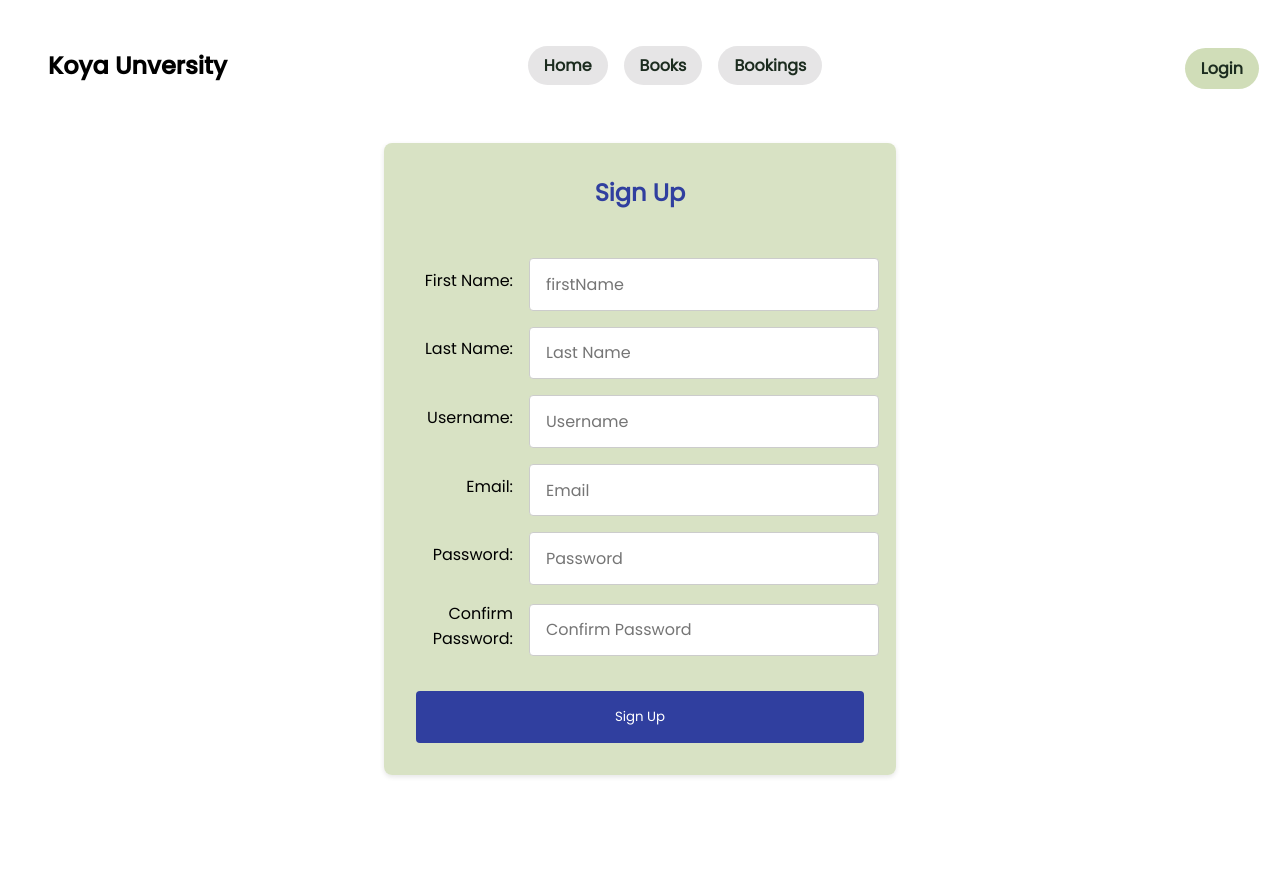
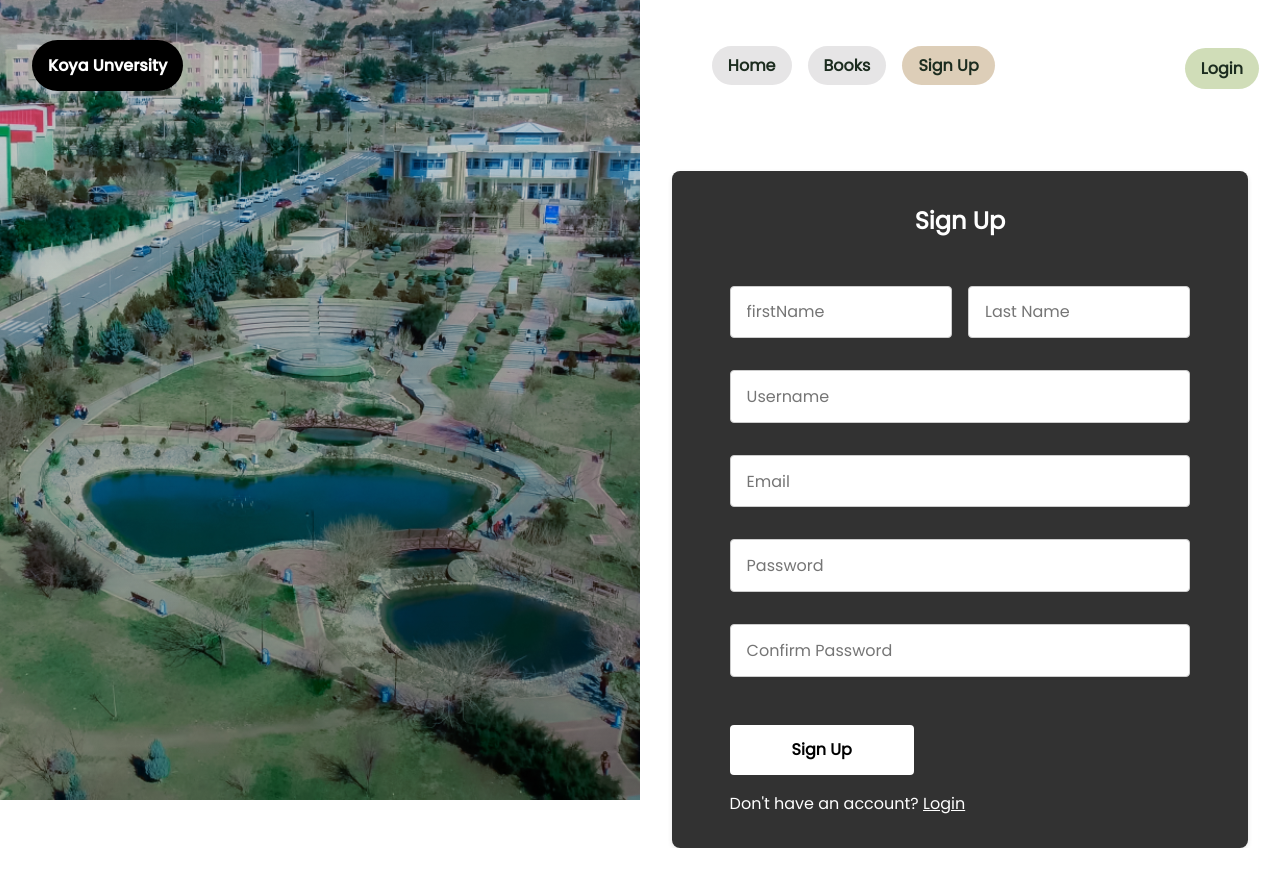
Before and after one commit to Yaqub-naqeb/LMS-frontend-student, a React (Vite) app: page /signup in a window 1280 px wide. Shown: the top 886 px of the page. After the commit the page ends 848 px from the top, so only its background shows below. Built offline with nearby package versions, Linux system fonts and the light colour scheme.

Commit message:
design login signup page

```diff
--- a/src/layout/Navbar.jsx
+++ b/src/layout/Navbar.jsx
@@ -18,15 +18,18 @@ const Navbar = () => {
   const pages = [
     { id:1,name: "Home", path: routes.root.path },
     { id:2,name: "Books", path: routes.books.path },
-    { id:3,name: "Bookings", path: routes.bookings.path },
+    { id:3,name:"Sign Up", path:routes.signup.path },
+
     { id:4,name:"Login", path:routes.login.path },
   ];
 
   const pagesForAuth = [
     { id:1,name: "Home", path: routes.root.path },
     { id:2,name: "Books", path: routes.books.path },
-    { id:3,name: "Logout", path: 'not available' },
-    { id:4,name:"profile",path:routes.profile.path},
+    { id:3,name: "Bookings", path: routes.bookings.path },
+
+    { id:4,name: "Logout", path: 'not available' },
+    { id:5,name:"profile",path:routes.profile.path},
   ];
 
 
@@ -40,7 +43,7 @@ const pg=isAuthenticated?pagesForAuth:pages;
   return (
     <div>
       <nav className="navbar">
-        <h1>Koya Unversity</h1>
+        <h1 className="koyaUni">Koya Unversity</h1>
         <ul className="navbar__list">
           {pg.map((page) => (
             <li key={page.id} className="navbar__item" onClick={page.name==='Logout'?logout:undefined}>
--- a/src/pages/Root.jsx
+++ b/src/pages/Root.jsx
@@ -3,11 +3,13 @@
 import IntialLayout from "../layout/IntialLayout";
 import Navbar from "../layout/Navbar";
 import AuthContextProvider from "../components/auth/context/AuthContext";
-
+import { useLocation } from 'react-router-dom';
 const Root = () => {
+  const location = useLocation();
+  console.log(location.pathname)
   return (
     <AuthContextProvider>
-      <div id="root-container" data-testid="root-container">
+      <div id="root-container" data-testid="root-container" className={` ${location.pathname === '/login' || location.pathname === '/signup'?"userInAuth":'root-container'}`}>
        <Navbar/>
        <IntialLayout/>
       </div>
--- a/src/pages/home/_index.jsx
+++ b/src/pages/home/_index.jsx
@@ -1,3 +1,4 @@
+import { NavLink } from "react-router-dom";
 import koyaImg from "../../assets/KoyaUni.png";
 import HomeButton from "../../components/buttons/HomeButton";
 
@@ -16,9 +17,9 @@ const Home = () => {
       <div>
         <img className="image-container" src={koyaImg} alt="koya university" />
       </div>
-      <div>
+      <NavLink to={'/books'} className={'link'}>
         <HomeButton  name={'Explore Books'}/>
-      </div>
+      </NavLink>
     </div>
   );
 };
--- a/src/pages/login/_index.jsx
+++ b/src/pages/login/_index.jsx
@@ -1,5 +1,5 @@
 import { useContext, useEffect, useState } from "react";
-import { Form ,useActionData, useNavigate} from "react-router-dom";
+import { Form ,NavLink,useActionData, useNavigate} from "react-router-dom";
 import { AuthContext } from "../../components/auth/context/AuthContext";
 
 
@@ -80,8 +80,11 @@ const Login = () => {
     <div className="container">
 
 
+
+<div className="right">
+
 <div className="signup-form ">
-    <h2 className="signup-form__title">Login</h2>
+    <h2 className="signup-form__title">Login Form</h2>
     <Form className="signup-form__form" method="post" action="/login">
 
 
@@ -107,9 +110,17 @@ const Login = () => {
         />
       </div>
 
-      <button className="signup-form__submit" type="submit">Sign Up</button>
+
+      <button className="signup-form__submit" type="submit">Login</button>
+
+      <p>
+      Already have an account? <NavLink to={'/signup'} className={'login'}>Sign Up</NavLink>
+      </p>
     </Form>
+
   </div>
+
+</div>
 
 
 
--- a/src/pages/signup/_index.jsx
+++ b/src/pages/signup/_index.jsx
@@ -1,5 +1,5 @@
 import { useEffect, useState } from "react";
-import { Form ,useActionData, useNavigate} from "react-router-dom";
+import { Form ,NavLink,useActionData, useNavigate} from "react-router-dom";
 
 
 export const signupAction = async ({ request }) => {
@@ -65,32 +65,38 @@ const Signup = () => {
   return (
     <div className="container">
 
-
+<div className="right">
 <div className="signup-form ">
     <h2 className="signup-form__title">Sign Up</h2>
     <Form className="signup-form__form" method="post" action="/signup">
-      <div className="signup-form__field">
-        <label className="signup-form__label">First Name:</label>
+     <div className="signup-form__full-name">
+
+     <div className="signup-form__field inp">
+        {/* <label className="signup-form__label">First Name:</label> */}
         <input
-          className="signup-form__input"
+          className="signup-form__input "
           type="text"
           placeholder="firstName"
           name="first name"
           required
         />
       </div>
-      <div className="signup-form__field">
-        <label className="signup-form__label">Last Name:</label>
+      <div className="signup-form__field inp">
+        {/* <label className="signup-form__label">Last Name:</label> */}
         <input
-          className="signup-form__input"
+          className="signup-form__input "
           type="text"
           placeholder="Last Name"
           name="lastName"
           required
         />
       </div>
+
+
+
+     </div>
       <div className="signup-form__field">
-        <label className="signup-form__label">Username:</label>
+        {/* <label className="signup-form__label">Username:</label> */}
         <input
           className="signup-form__input"
           type="text"
@@ -100,7 +106,7 @@ const Signup = () => {
         />
       </div>
       <div className="signup-form__field">
-        <label className="signup-form__label">Email:</label>
+        {/* <label className="signup-form__label">Email:</label> */}
         <input
           className="signup-form__input"
           type="email"
@@ -110,7 +116,7 @@ const Signup = () => {
         />
       </div>
       <div className="signup-form__field">
-        <label className="signup-form__label">Password:</label>
+        {/* <label className="signup-form__label">Password:</label> */}
         <input
           className="signup-form__input"
           type="password"
@@ -120,7 +126,7 @@ const Signup = () => {
         />
       </div>
       <div className="signup-form__field">
-        <label className="signup-form__label">Confirm Password:</label>
+        {/* <label className="signup-form__label">Confirm Password:</label> */}
         <input
           className="signup-form__input"
           type="password"
@@ -131,10 +137,13 @@ const Signup = () => {
       </div>
       {loginError&&<p className="error">{loginError}</p>}
       <button className="signup-form__submit" type="submit">Sign Up</button>
+      <p>
+      Don't have an account? <NavLink to={'/login'} className={'login'}>Login</NavLink>
+      </p>
     </Form>
   </div>
 
-
+  </div>
 
 
 
--- a/src/styles/global.scss
+++ b/src/styles/global.scss
@@ -6,6 +6,42 @@
 @import './pages/books.scss';
 @import './pages/signup.scss';
 @import './components/Pagination.scss';
+
+.userInAuth{
+  position: relative;
+  height: 100vh;
+  .koyaUni{
+    background-color: black;
+    color: #fff;
+    padding: .8rem 1rem;
+    font-size: 1rem;
+    border-radius: $border-radius;
+
+  }
+  .navbar{
+
+    padding: 2.5rem 1rem 5rem 1rem;
+    gap: 23rem;
+    justify-content:space-between;
+    width: 94%;
+  }
+
+}
+
+.userInAuth::before {
+  content: "";
+  position: absolute;
+  top: 0;
+  left: 0;
+  width: 50%;
+  height: 100%;
+  background-image: url('/src/assets/koya\ 1.png'),linear-gradient(to bottom, rgba(208, 221, 184, 0.126), rgba(208, 221, 184, 0.8));
+  background-blend-mode: multiply;
+  background-size: cover;
+  background-position: center;
+  z-index: -1;
+}
+
 
 
 @font-face {
@@ -29,9 +65,11 @@
     font-family: Poppins;
 
 }
-#root-container{
+.root-container{
   padding: 2rem 1rem 5rem 1rem;
 }
+
+
 
 // dynamic route style for books/id
 .book-detail {
@@ -101,8 +139,6 @@
       .book-detail__info {
         display: flex;
   flex-direction: column;
-  // align-items: center;
-
         .book-detail__title {
           font-size: 24px;
           text-align: center;
--- a/src/styles/pages/home.scss
+++ b/src/styles/pages/home.scss
@@ -32,6 +32,9 @@
 
 
 }
+.link{
+  text-decoration: none;
+}
 .home-button {
 
   &:hover .arrow{
@@ -47,6 +50,7 @@
   align-items: center;
   justify-content: center;
   cursor: pointer;
+
   border: 1.5px solid black;
 
   border-radius: $border-radius;
--- a/src/styles/pages/signup.scss
+++ b/src/styles/pages/signup.scss
@@ -2,41 +2,65 @@ $primary-color: #303f9f; // Adjust for your desired primary color
 .container{
     display: flex;
     align-items: center;
-    justify-content: center;
-    height: 90vh;
+    justify-content: right;
+}
+
+.right{
+  width: 50%;
+  padding: 0 2rem;
 }
 .signup-form {
   display: flex;
+
+
   flex-direction: column;
   align-items: center;
   justify-content: center;
   gap: 2rem;
-  padding: 2rem;
+  padding: 2rem 0;
   border-radius: 8px;
-  width: 40vw;
-  background-color: #d0ddb8d4;
+
+  background-color: rgba(0, 0, 0, 0.805);
   box-shadow: 0 2px 5px rgba(0, 0, 0, 0.1); // Add subtle shadow
+  &__full-name{
+    display: flex;
+    align-items: center;
+
+    gap: 1rem;
+
+    .inp{
+      width: 50%;
+    }
+  }
 }
 
 .signup-form__title {
   margin-bottom: 1rem;
   font-size: 1.5rem;
   font-weight: bold;
-  color: $primary-color;
+  color: white;
 }
 
 .signup-form__form {
+
   display: flex;
+  gap: 1rem;
   flex-direction: column;
-  width: 100%;
+  width: 80%;
+  color: white;
+
+}
+.login{
+  color: white;
 }
 
 .signup-form__field {
   margin-bottom: 1rem;
   display: flex;
-  align-items: center;
+  flex-direction: column;
   justify-content: center;
-  gap: 1rem;
+
+  gap: .2rem;
 
 }
 
@@ -45,7 +69,7 @@ $primary-color: #303f9f; // Adjust for your desired primary color
   flex: 0 0 25%; // Allocate some width for labels
   margin-bottom: 0.5rem;
   font-size: 1rem;
-  text-align: right; // Align labels to the right
+  text-align: left; // Align labels to the right
 }
 
 .signup-form__input {
@@ -54,18 +78,26 @@ $primary-color: #303f9f; // Adjust for your desired primary color
   border: 1px solid #ccc;
   border-radius: 4px;
   font-size: 1rem;
+  width: 100%;
+
 }
 
 .signup-form__submit {
-  padding: 1rem 2rem;
-  background-color: $primary-color;
-  color: #fff;
+  padding: .8rem 2rem;
+  background-color: white;
+  color: black;
+  font-weight: 800;
+  font-size: 1rem;
   border: none;
   border-radius: 4px;
   cursor: pointer;
   margin-top: 1rem;
+  width: 40%;
+  // align-self: center;
+
 }
 
 .signup-form__submit:hover { // Add hover effect for button
-  background-color: darken($primary-color, 10%);
+  background-color: darken($bg-navlink-color, 10%);
+
 }
```
Also changed, not shown: src/layout/SideBar.jsx (deleted, +0 -205 lines), src/assets/koya 1.png (added).
